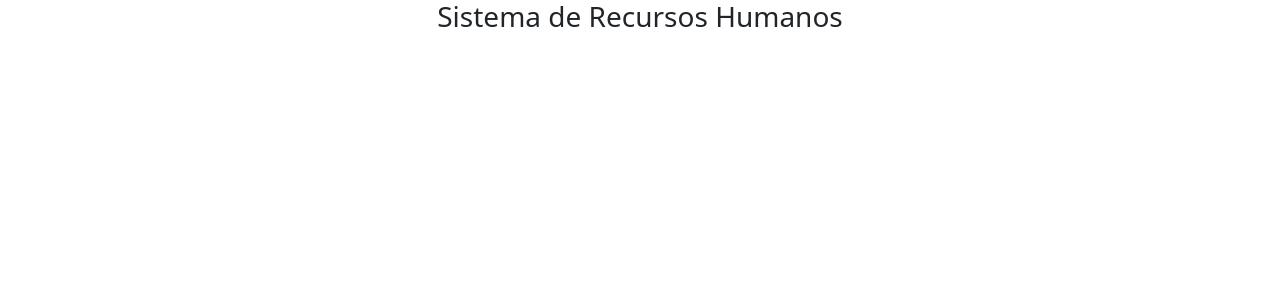
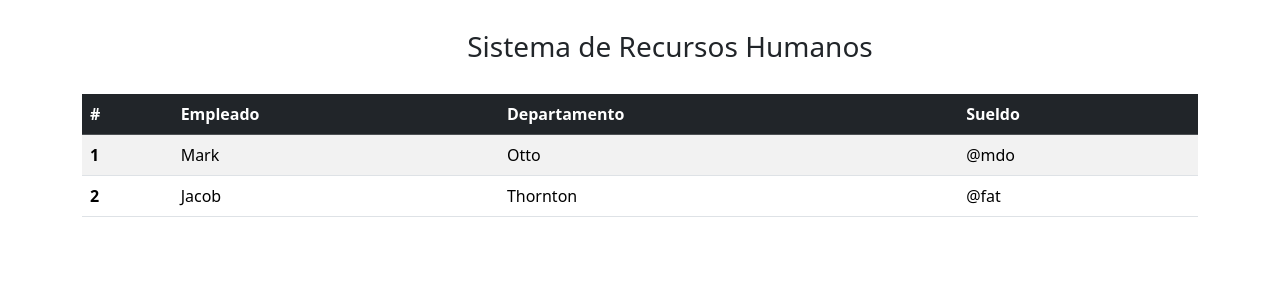
Before and after one commit to matias9486/react_spring, a React (Create React App) app in the folder recursos-humanos-react/: page / in a window 1280 px wide. Shown: the top 300 px of the page. Built offline with nearby package versions, Linux system fonts and the light colour scheme.

Commit message:
creacion componente listado empleados

```diff
--- a/recursos-humanos-react/src/App.js
+++ b/recursos-humanos-react/src/App.js
@@ -1,8 +1,8 @@
+import ListadoEmpleados from "./empleados/ListadoEmpleados";
+
 function App() {
   return (
-    <div class="container text-center">
-      <h3>Sistema de Recursos Humanos</h3>
-    </div>
+    <ListadoEmpleados/>
   );
 }
 
--- /dev/null
+++ b/recursos-humanos-react/src/empleados/ListadoEmpleados.js
@@ -0,0 +1,37 @@
+import React from 'react'
+
+export default function ListadoEmpleados() {
+    return (
+        <div className='container'>
+            <div className="container text-center" style={{ margin: "30px" }}>
+                <h3>Sistema de Recursos Humanos</h3>
+            </div>
+
+            <table className="table table-striped table-hover align-middle">
+                <thead className='table-dark'>
+                    <tr>
+                        <th scope="col">#</th>
+                        <th scope="col">Empleado</th>
+                        <th scope="col">Departamento</th>
+                        <th scope="col">Sueldo</th>
+                    </tr>
+                </thead>
+                <tbody>
+                    <tr>
+                        <th scope="row">1</th>
+                        <td>Mark</td>
+                        <td>Otto</td>
+                        <td>@mdo</td>
+                    </tr>
+                    <tr>
+                        <th scope="row">2</th>
+                        <td>Jacob</td>
+                        <td>Thornton</td>
+                        <td>@fat</td>
+                    </tr>
+                </tbody>
+            </table>
+
+        </div>
+    )
+}
```
